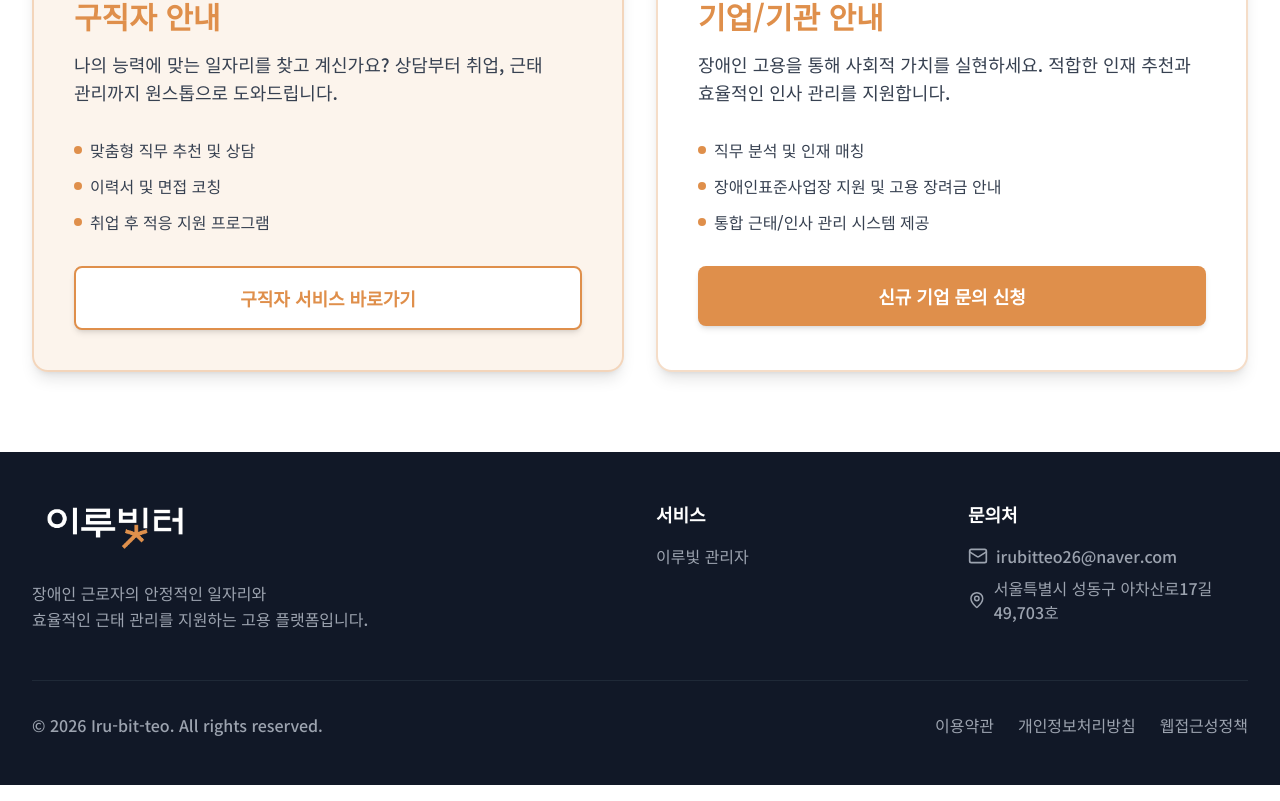
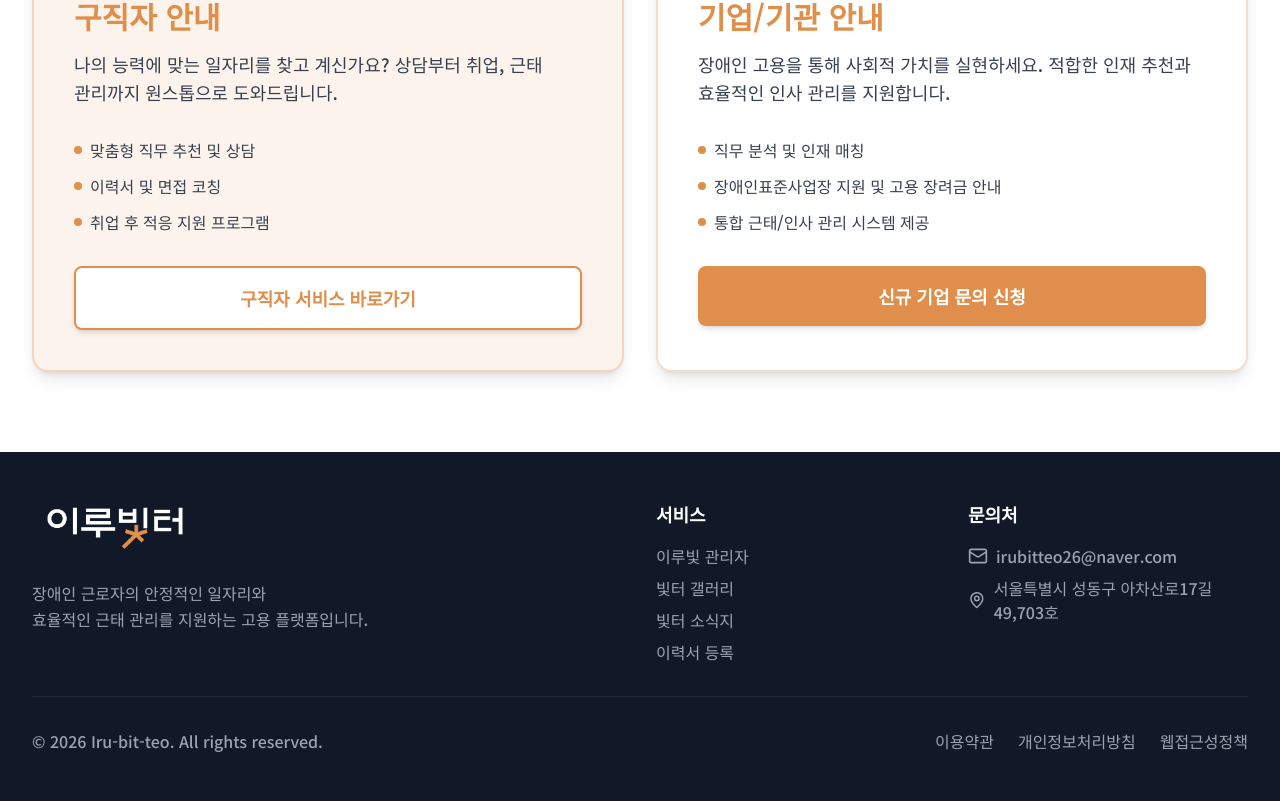
Before and after one commit to etax119-arch/irubitteo, a Next.js app: page / in a window 1280 px wide. Shown: the part 2912-3713 px from the top of the page. Built offline with nearby package versions, Linux system fonts and the light colour scheme; no server answers; a web font is replaced by a local one.

Commit message:
footer 서비스 섹션 추가

```diff
--- a/app/_components/Footer.tsx
+++ b/app/_components/Footer.tsx
@@ -24,6 +24,9 @@ export default function Footer() {
             <h6 className="text-white font-bold mb-4 text-lg">서비스</h6>
             <ul className="space-y-2">
               <li><Link href="/login/admin" className="hover:text-white">이루빛 관리자</Link></li>
+              <li><Link href="/gallery" className="hover:text-white">빛터 갤러리</Link></li>
+              <li><Link href="/newsletter" className="hover:text-white">빛터 소식지</Link></li>
+              <li><Link href="/resume" className="hover:text-white">이력서 등록</Link></li>
             </ul>
           </div>
           <div>
```
